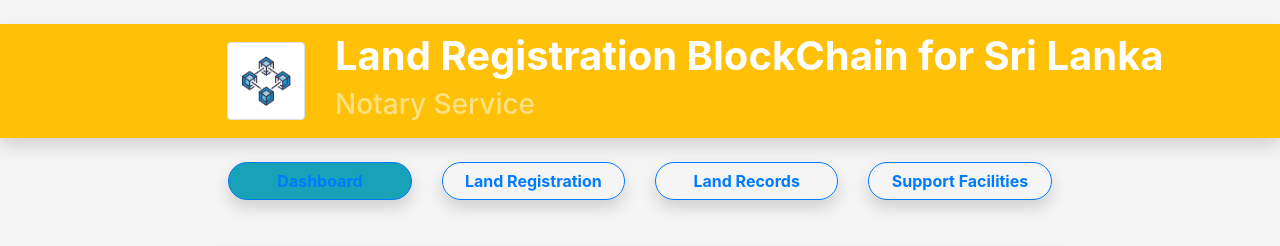
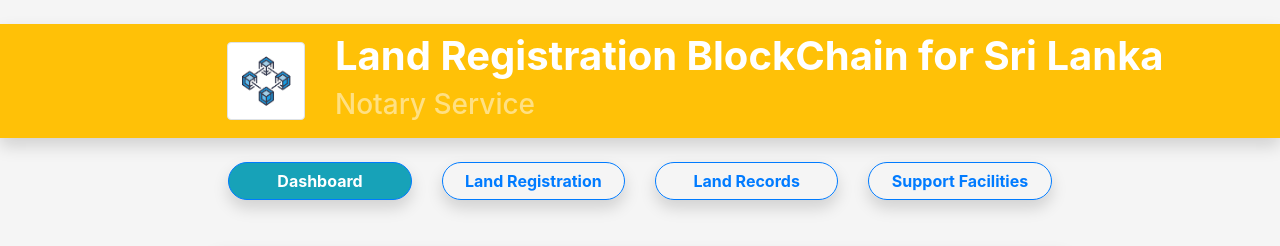
Before and after one commit to LRBSL/frontend-for-notary, an Angular app: page /dashboard in a window 1280 px wide. Shown: the top 246 px of the page. Built offline with nearby package versions, Linux system fonts and the light colour scheme.

Commit message:
fixed the issue on windows navigation active links.

```diff
--- a/src/app/components/nav-bar/nav-bar.component.css
+++ b/src/app/components/nav-bar/nav-bar.component.css
@@ -1,3 +1,12 @@
-a:hover {
+a:hover, a:focus {
   color: white !important;
 }
+
+a:hover {
+  background-color: #1BC8E2 !important;
+}
+
+.active {
+  background-color: #17A2B8 !important;
+  color: white !important;
+}
```
